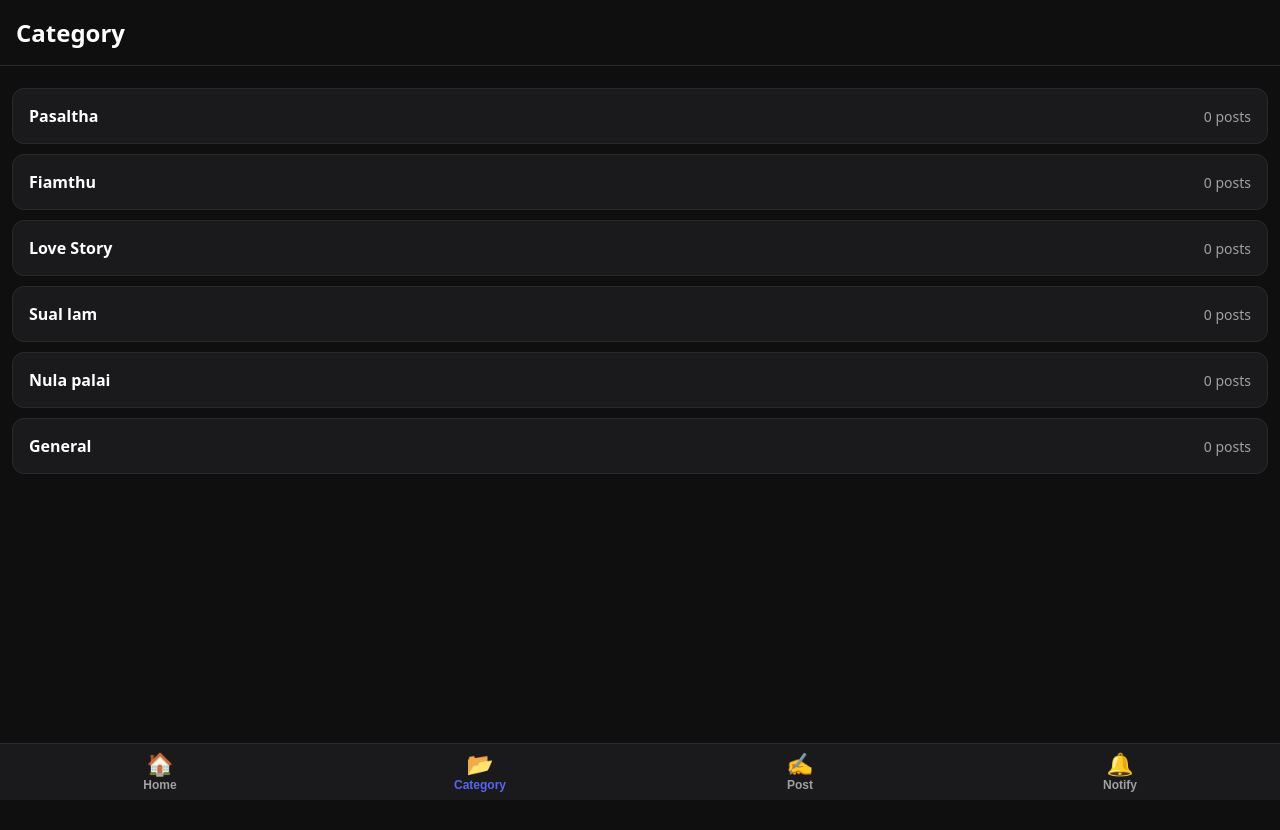
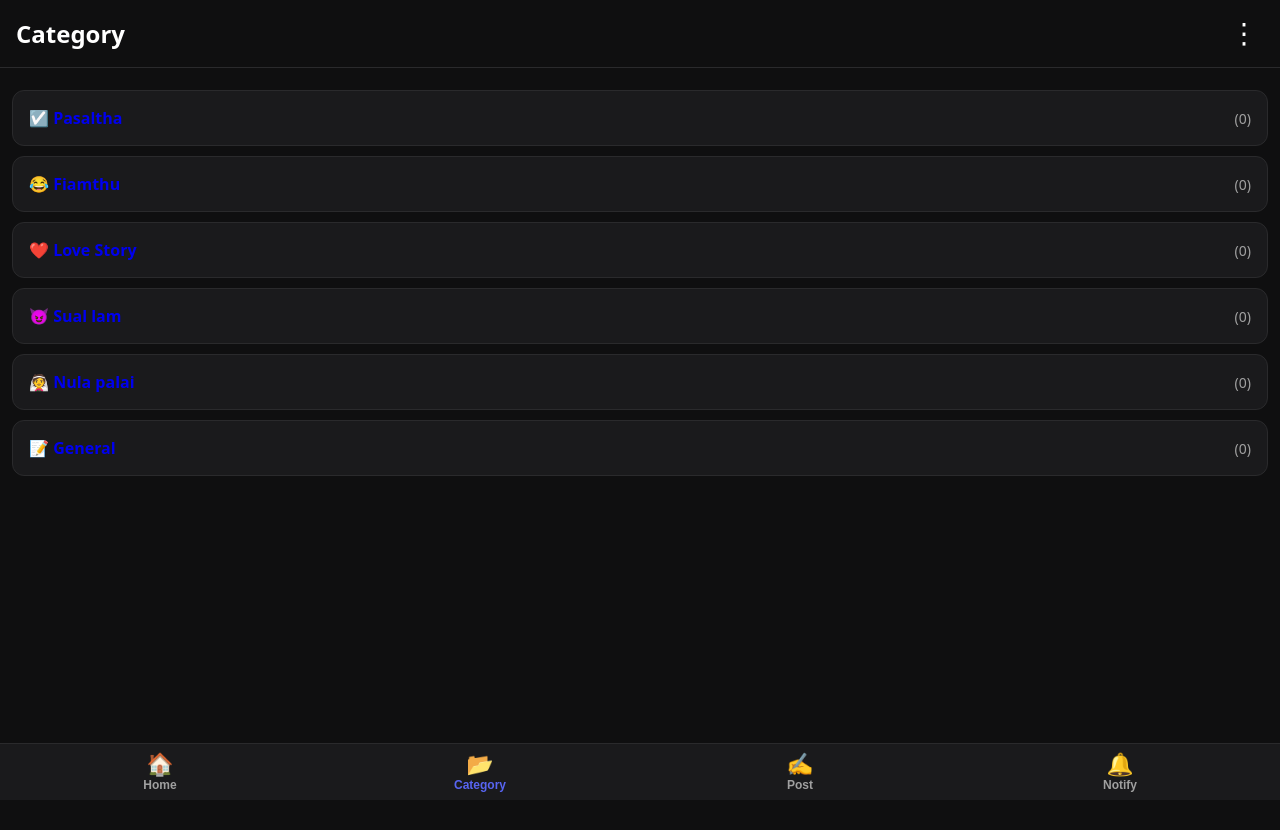
Before and after one commit to thawnthu/thawnthu-ui, a Next.js app: page /category in a window 1280 px wide. Shown: the top 830 px of the page. Built offline with nearby package versions, Linux system fonts and the light colour scheme; no server answers; the database is empty.

Commit message:
Update page.tsx

```diff
--- a/app/category/page.tsx
+++ b/app/category/page.tsx
@@ -4,19 +4,27 @@ import { collection, getDocs } from "firebase/firestore";
 import { db } from "../lib/firebase";
 import Link from "next/link";
 
-const CATEGORIES = ['Pasaltha', 'Fiamthu', 'Love Story', 'Sual lam', 'Nula palai', 'General'];
+const CATEGORIES = [
+  {name: 'Pasaltha', icon: '☑️'},
+  {name: 'Fiamthu', icon: '😂'},
+  {name: 'Love Story', icon: '❤️'},
+  {name: 'Sual lam', icon: '😈'},
+  {name: 'Nula palai', icon: '👰'},
+  {name: 'General', icon: '📝'},
+];
 
 export default function CategoryPage() {
   const [categories, setCategories] = useState<any[]>([]);
   const [dark, setDark] = useState(true);
+  const [menuOpen, setMenuOpen] = useState(false);
 
   useEffect(() => {
     const fetchCounts = async () => {
       const snapshot = await getDocs(collection(db, "posts"));
       const posts = snapshot.docs.map(doc => doc.data());
-      const data = CATEGORIES.map(name => ({
-        name,
-        count: posts.filter((p: any) => p.category === name).length
+      const data = CATEGORIES.map(c => ({
+        ...c,
+        count: posts.filter((p: any) => p.category === c.name).length
       }));
       setCategories(data);
     };
@@ -29,20 +37,38 @@ export default function CategoryPage() {
   const subtext = dark? '#a0a0a0' : '#555';
   const border = dark? '#2a2a2c' : '#e0e0e0';
   const accent = '#5865F2';
+  const toggleDark = () => setDark(!dark);
 
   return (
-    <div style={{background: bg, color: text, minHeight: '100vh', fontFamily: 'system-ui, sans-serif'}}>
-      <div style={{padding: '16px', borderBottom: `1px solid ${border}`}}>
+    <div style={{background: bg, color: text, minHeight: '100vh'}}>
+      {/* HEADER */}
+      <div style={{display: 'flex', justifyContent: 'space-between', alignItems: 'center', padding: '16px', borderBottom: `1px solid ${border}`, position: 'sticky', top: 0, background: bg, zIndex: 20}}>
         <h1 style={{fontSize: '24px', fontWeight: '800', margin: 0}}>Category</h1>
+        <div style={{position: 'relative'}}>
+          <button onClick={()=>setMenuOpen(!menuOpen)} style={{background: 'none', border: 'none', color: text, fontSize: '28px', cursor: 'pointer'}}>⋮</button>
+          {menuOpen && (
+            <div style={{position: 'absolute', right: 0, top: '40px', background: card, border: `1px solid ${border}`, borderRadius: '12px', padding: '8px 0', minWidth: '180px'}}>
+              <button onClick={toggleDark} style={{display: 'block', width: '100%', padding: '12px 16px', background: 'none', border: 'none', color: text, textAlign: 'left', fontSize: '15px'}}>{dark? '☀️ Light Mode' : '🌙 Dark Mode'}</button>
+              <Link href="/about" style={{display: 'block', padding: '12px 16px', color: text, textDecoration: 'none', fontSize: '15px'}}>ℹ️ About</Link>
+              <Link href="/contact" style={{display: 'block', padding: '12px 16px', color: text, textDecoration: 'none', fontSize: '15px'}}>📞 Contact</Link>
+            </div>
+          )}
+        </div>
       </div>
+
+      {/* CONTENT */}
       <div style={{padding: '12px', paddingBottom: '80px'}}>
         {categories.map((c,i)=>(
-          <div key={i} style={{background: card, margin: '10px 0', padding: '16px', borderRadius: '12px', border: `1px solid ${border}`, display: 'flex', justifyContent: 'space-between', alignItems: 'center'}}>
-            <span style={{fontSize: '16px', fontWeight: '700'}}>{c.name}</span>
-            <span style={{fontSize: '14px', color: subtext}}>{c.count} posts</span>
-          </div>
+          <Link key={i} href={`/category/${c.name}`} style={{textDecoration: 'none'}}>
+            <div style={{background: card, margin: '10px 0', padding: '16px', borderRadius: '12px', border: `1px solid ${border}`, display: 'flex', justifyContent: 'space-between', alignItems: 'center', cursor: 'pointer'}}>
+              <span style={{fontSize: '16px', fontWeight: '700'}}>{c.icon} {c.name}</span>
+              <span style={{fontSize: '14px', color: subtext}}>({c.count})</span>
+            </div>
+          </Link>
         ))}
       </div>
+
+      {/* BOTTOM NAV */}
       <div style={{background: card, borderTop: `1px solid ${border}`, display: 'flex', justifyContent: 'space-around', position: 'fixed', bottom: 0, width: '100%'}}>
         <Link href="/" style={{textDecoration: 'none', flex: 1}}><button style={{background: 'none', border: 'none', color: subtext, display: 'flex', flexDirection: 'column', alignItems: 'center', fontSize: '12px', fontWeight: '700', width: '100%', padding: '8px 0'}}><span style={{fontSize: '22px'}}>🏠</span>Home</button></Link>
         <Link href="/category" style={{textDecoration: 'none', flex: 1}}><button style={{background: 'none', border: 'none', color: accent, display: 'flex', flexDirection: 'column', alignItems: 'center', fontSize: '12px', fontWeight: '700', width: '100%', padding: '8px 0'}}><span style={{fontSize: '22px'}}>📂</span>Category</button></Link>
```
